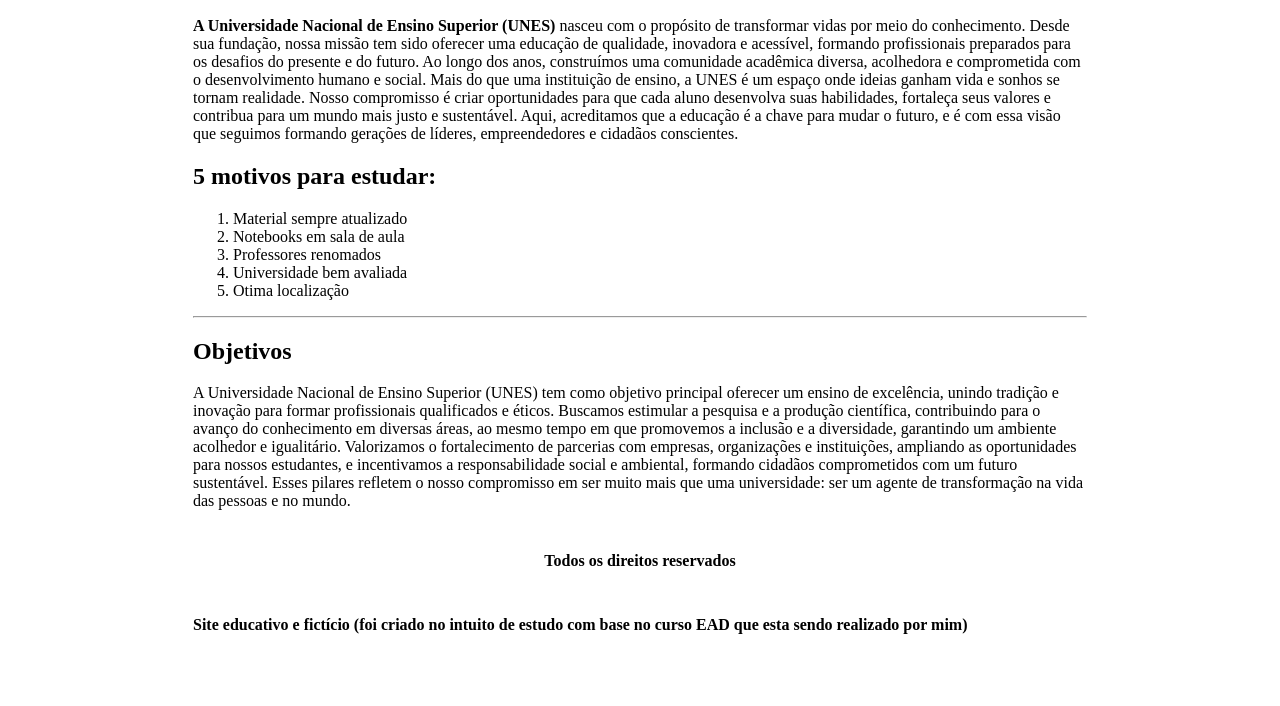
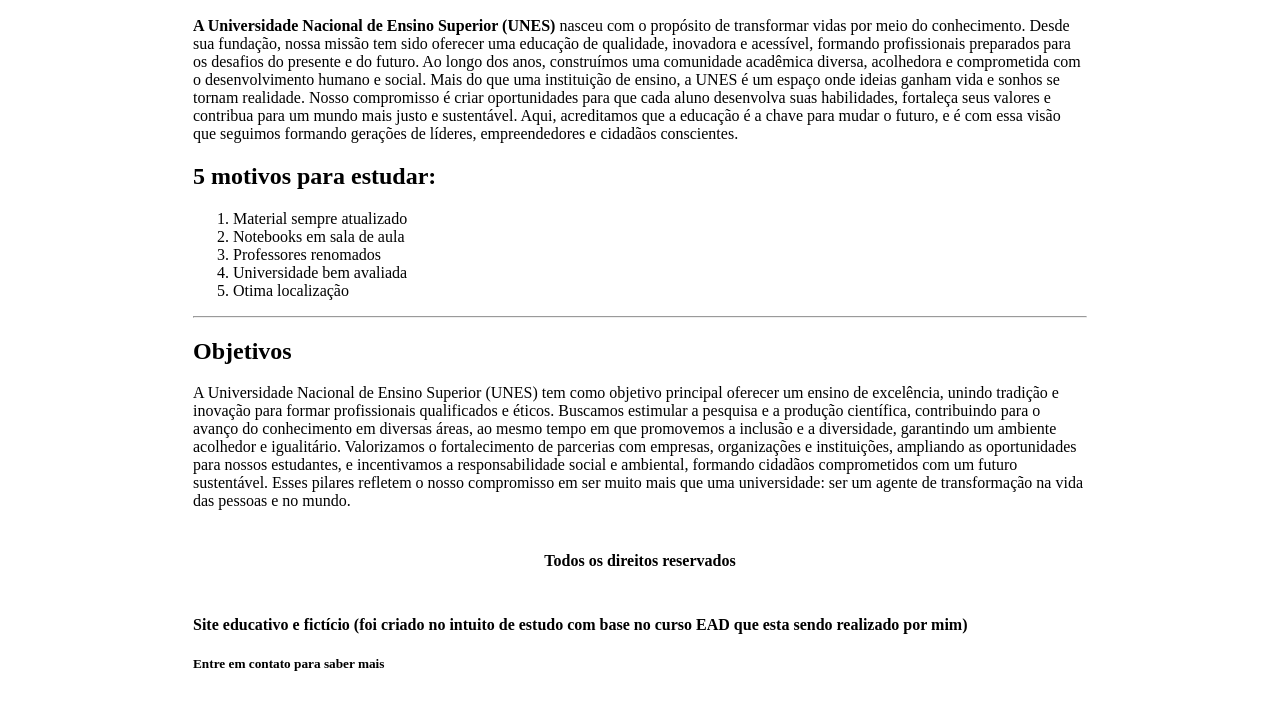
Before and after one commit to caiomarionpb/curso-html-projeto-final, a plain HTML site: page Quem-somos.html in a window 1280 px wide. Shown: the part 126-832 px from the top of the page. Before the commit the page ends 800 px from the top, so only its background shows below. Drawn offline with Linux system fonts and the light colour scheme.

Commit message:
firt commit on this new  branch

```diff
--- a/Quem-somos.html
+++ b/Quem-somos.html
@@ -47,6 +47,9 @@ Mais do que uma instituição de ensino, a UNES é um espaço onde ideias ganham
             <tr>
                 <td colspan="2">
                     <h4>Site educativo e fictício (foi criado no intuito de estudo com base no curso EAD que esta sendo realizado por mim)</h4>
+                    <h5>
+                        Entre em contato para saber mais
+                    </h5>
                 </td>
             </tr>
 
```
Also changed, not shown: contato.html (+2 -0 lines), index.html (+1 -1 lines).
